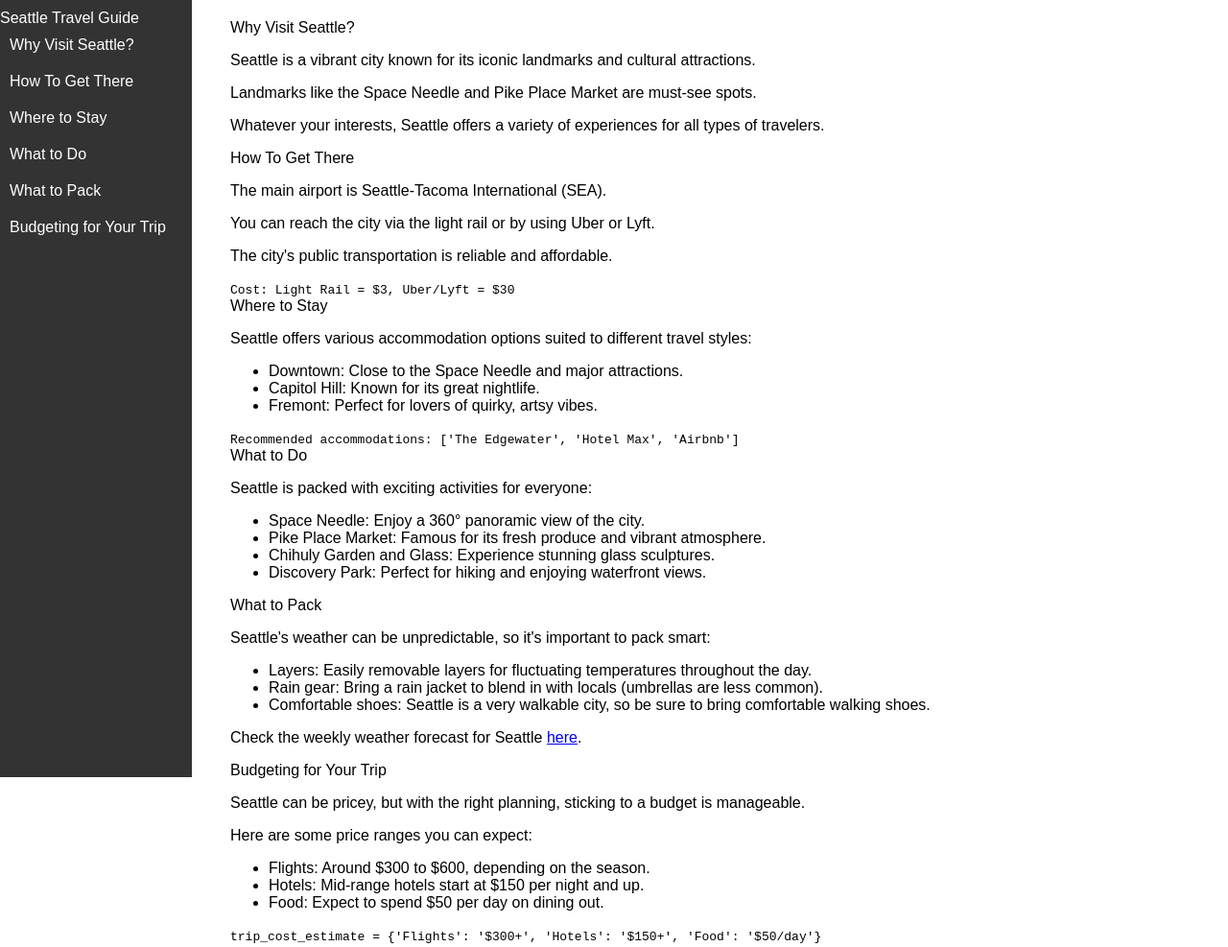
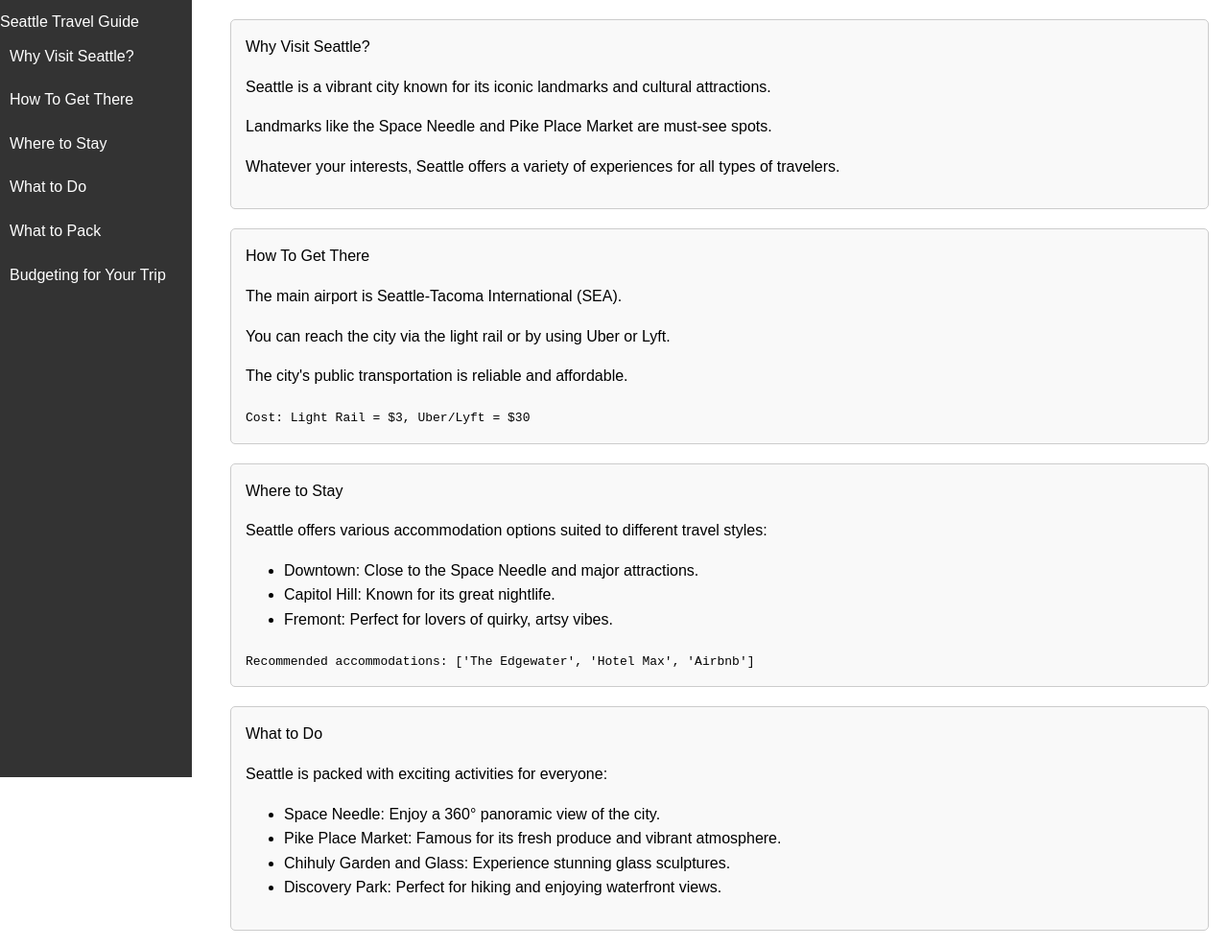
Before and after one commit to rbracker/travel-guide, a plain HTML site: page index.html in a window 1280 px wide. Shown: the top 987 px of the page at 96% size. Drawn offline with Linux system fonts and the light colour scheme.

Commit message:
first css attempt

```diff
--- a/assets/style.css
+++ b/assets/style.css
@@ -1,8 +1,8 @@
-/* Basic styles for larger screens */
 body {
   font-family: Arial, sans-serif;
   margin: 0;
   padding: 0;
+  line-height: 1.6;
 }
 
 #navbar {
@@ -23,12 +23,23 @@ body {
   text-decoration: none;
 }
 
+#navbar a:hover {
+  background-color: #555;
+}
+
 #main-doc {
   margin-left: 220px;
   padding: 20px;
 }
 
-  /* Media query for mobile screens */
+.main-section {
+  margin-bottom: 20px;
+  padding: 15px;
+  border: 1px solid #ccc;
+  border-radius: 5px;
+  background-color: #f9f9f9;
+}
+
 @media (max-width: 768px) {
   #navbar {
       position: relative;
@@ -47,3 +58,7 @@ body {
       padding: 10px;
   }
 }
+
+html {
+  scroll-behavior: smooth;
+}
```
Lines whose indentation alone changed are shown as unchanged.
